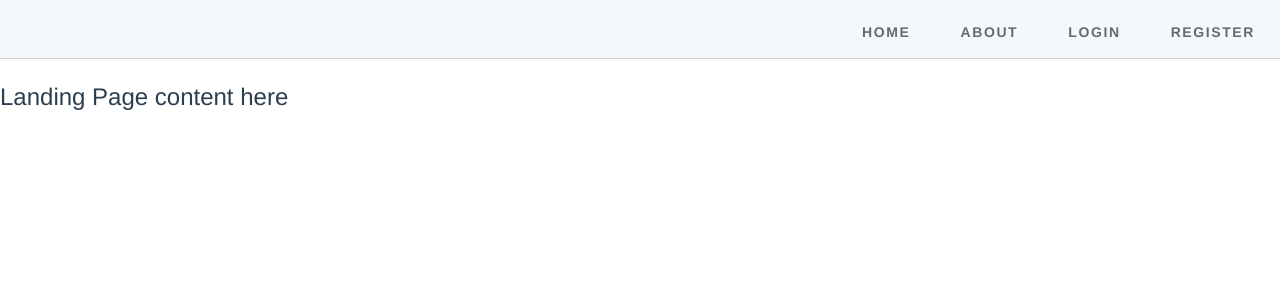
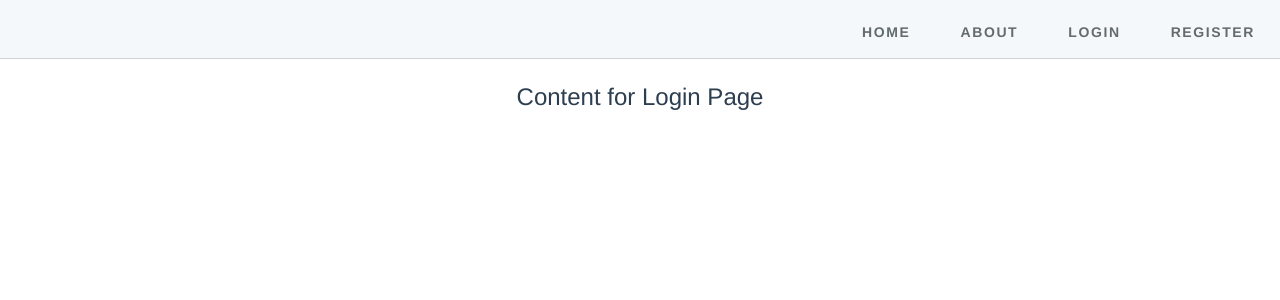
Before and after one commit to verysuper/todo-vue-01, a Vue app: page /login in a window 1280 px wide. Shown: the top 300 px of the page. Built offline with nearby package versions, Linux system fonts and the light colour scheme.

Commit message:
8.HTML5 History 模式

```diff
--- a/src/components/TodoList.vue
+++ b/src/components/TodoList.vue
@@ -161,6 +161,7 @@
     font-size: 14px;
     background-color: white;
     appearance: none;
+    padding: 4px;
 
     &:hover {
       background: lightgreen;
--- a/src/components/auth/Login.vue
+++ b/src/components/auth/Login.vue
@@ -1,5 +1,7 @@
 <template>
-
+  <div class="flex-center">
+    Content for Login Page
+  </div>
 </template>
 
 <script>
--- a/src/components/auth/Register.vue
+++ b/src/components/auth/Register.vue
@@ -1,5 +1,7 @@
 <template>
-
+  <div class="flex-center">
+    Content for Register Page
+  </div>
 </template>
 
 <script>
--- a/src/components/marketing/AboutPage.vue
+++ b/src/components/marketing/AboutPage.vue
@@ -1,10 +1,12 @@
 <template>
-
+  <div class="flex-center">
+    Content for About Page
+  </div>
 </template>
 
 <script>
     export default {
-        name: "AboutPage"
+
     }
 </script>
 
--- a/src/components/marketing/LandingPage.vue
+++ b/src/components/marketing/LandingPage.vue
@@ -1,5 +1,5 @@
 <template>
-  <div>
+  <div class="flex-center">
     Landing Page content here
   </div>
 </template>
--- a/src/main.js
+++ b/src/main.js
@@ -15,7 +15,7 @@ Vue.use(VueRouter)
 
 const router = new VueRouter({
   routes,
-  // mode: 'history'
+  mode: 'history'
 })
 
 /* eslint-disable no-new */
--- a/src/routes.js
+++ b/src/routes.js
@@ -1,9 +1,35 @@
 import App from './App'
 import LandingPage from './components/marketing/LandingPage'
+import About from './components/marketing/AboutPage'
+import Login from './components/auth/Login'
+import Register from './components/auth/Register'
 
 const routes = [
-  {path:'/',component: LandingPage},
-  {path:'/todo',component: App},
+  {
+    path: '/',
+    name: 'home',
+    component: LandingPage
+  },
+  {
+    path: '/todo',
+    name: 'todo',
+    component: App
+  },
+  {
+    path: '/about',
+    name: 'about',
+    component: About
+  },
+  {
+    path: '/login',
+    name: 'login',
+    component: Login
+  },
+  {
+    path: '/register',
+    name: 'register',
+    component: Register
+  }
 ]
 
 export default routes
```
